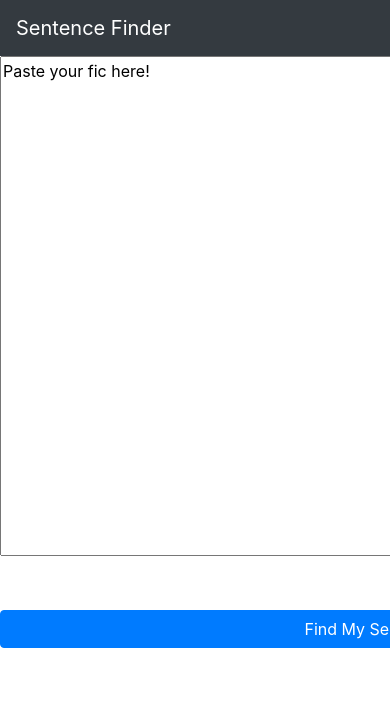
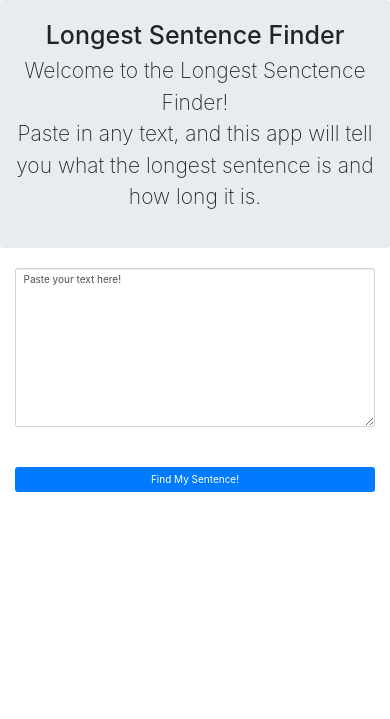
Before and after one commit to schwamb/sentence-finder, a PHP site: page / in a window 390 px wide; the page is wider, and only the part inside the window is pictured. Shown: the top 719 px of that part. Run offline with PHP 8.4, Linux system fonts and the light colour scheme; some libraries are stand-ins or nearby versions.

Commit message:
Made mobile responsive

```diff
--- a/index.html
+++ b/index.html
@@ -9,6 +9,11 @@
         <script src="https://cdn.jsdelivr.net/npm/bootstrap@4.5.3/dist/js/bootstrap.bundle.min.js"
         integrity="sha384-ho+j7jyWK8fNQe+A12Hb8AhRq26LrZ/JpcUGGOn+Y7RsweNrtN/tE3MoK7ZeZDyx"
         crossorigin="anonymous"></script>
+        <meta charset="utf-8">
+        <meta name="viewport" content="width=device-width, initial-scale=1">
+        <link rel="stylesheet" href="https://maxcdn.bootstrapcdn.com/bootstrap/3.4.1/css/bootstrap.min.css">
+        <script src="https://ajax.googleapis.com/ajax/libs/jquery/3.5.1/jquery.min.js"></script>
+        <script src="https://maxcdn.bootstrapcdn.com/bootstrap/3.4.1/js/bootstrap.min.js"></script>
         <script src="https://d3js.org/d3.v4.js"></script>
         <script src="https://d3js.org/d3.v4.js"></script>
         <link rel="stylesheet" href="style.css" media="screen">
@@ -21,28 +26,34 @@
             integrity="sha384-TX8t27EcRE3e/ihU7zmQxVncDAy5uIKz4rEkgIXeMed4M0jlfIDPvg6uqKI2xXr2" crossorigin="anonymous">
 
         <!-- <link rel="stylesheet" href="../static/css/style.css" media="screen"> -->
+        <title>Longest Sentence Finder</title>
     </head>
 
     <body>
+        <div class="jumbotron text-center">
+            <h1>Longest Sentence Finder</h1>
+            <p> Welcome to the Longest Senctence Finder!</br>
+                Paste in any text, and this app will tell you what the longest sentence is and how long it is.</p>
+          </div>
+        <!-- <nav class="navbar navbar-expand-lg navbar-dark bg-dark">
+            <a class="navbar-brand" href="" id="logo"> Longest Sentence Finder</a>
+        </nav> -->
+        <div class="container">
+            <!-- <div class="row"> -->
+              <!-- <div class="col-lg-10"> -->
 
-        <nav class="navbar navbar-expand-lg navbar-dark bg-dark">
-            <a class="navbar-brand" href="" id="logo"> Sentence Finder</a>
-        </nav>
-                <div class="container">
-                  <!-- <h1 class="display-4">Fluid jumbotron</h1> -->
+                <form>
+                    <div class="form-group">
+                    <textarea class="form-control" id="msg" rows="10">Paste your text here!</textarea>
+                    <!-- <textarea type="text" class="inputField" id="msg" cols="40" rows="5">Paste your text here!</textarea> -->
+                </form>
                 </div>
-        <div class="padding">
-        <div class="container-fluid">
-        <div class="row">
-            <div class="column-1-padding">
-            <div class = "col-6-md">
-                <form>
-                    <textarea type="text" class="inputField" id="msg" cols="40" rows="5">Paste your fic here!</textarea>
-                </form>
-
+                <!-- </div> -->
 
             </br>
             </br>
+            <div class="row">
+                <div class="col-sm-4">
             <button onclick="changeIt()" id = "predict" class="btn btn-primary btn-block btn-large">Find My Sentence!</button>
             <!-- <button type="submit" id = "predict" class="btn btn-primary btn-block btn-large">Predict</button>
              -->
@@ -89,11 +100,7 @@
             </div>
             </div>
             </div>
-            <div class="row">
-                <div class="col-md-12">
-                    <div class="well">
-                        <!-- <img src  = "https://archive.org/download/ward_map/ward_map.jpg"></img> -->
-                    </div>
+
                 </div>
             </div>
         </div>
--- a/style.css
+++ b/style.css
@@ -2,3 +2,9 @@
     height:500px;
     width:750px;
 }
+.header {
+    font-size: 20px;
+    font-style: normal;
+    font-family: Arial, Helvetica, sans-serif;
+
+}
```
